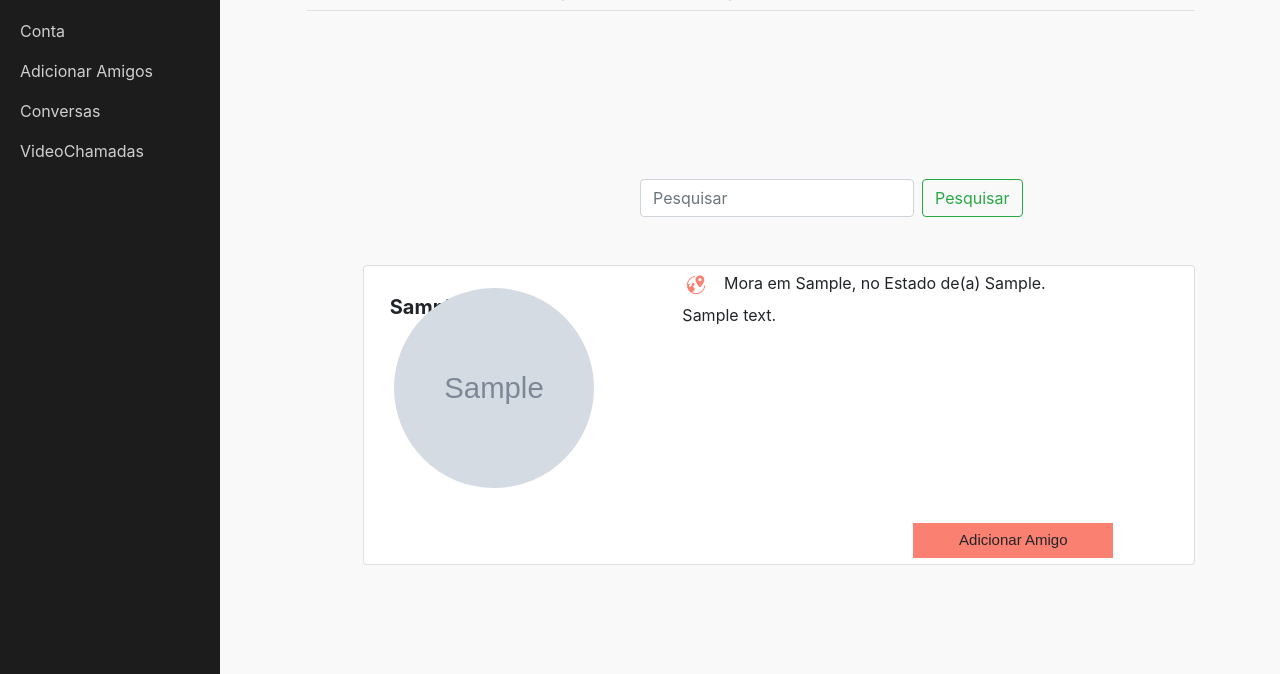
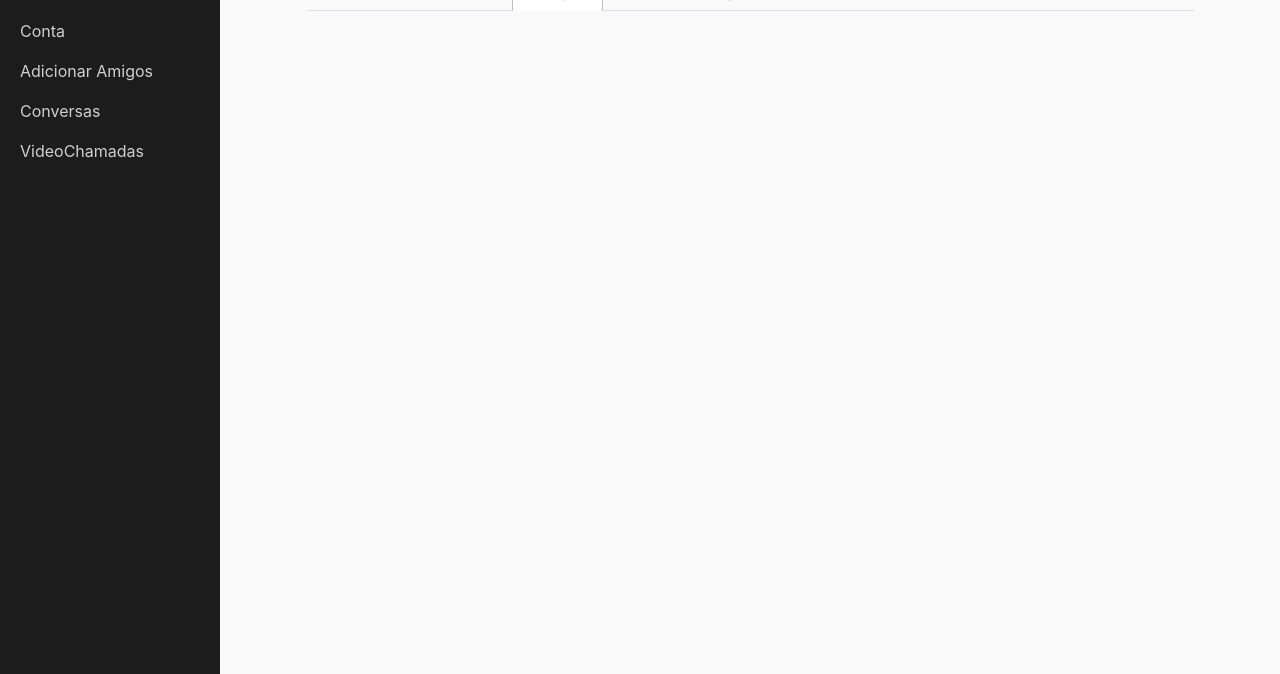
Before and after one commit to Guilherme103307/tcc-2020, a PHP site: page /poc-ingles/amigos.php in a window 1280 px wide. Shown: the part 126-800 px from the top of the page. Run offline with PHP 8.4, Linux system fonts and the light colour scheme; the visitor is signed in with stand-in values (Sample User, id 1); tables that the repository leaves empty hold one stand-in row (values such as "Sample post"); grey boxes marked "Sample" are stand-in pictures; some libraries are stand-ins or nearby versions; some web fonts are replaced.

Commit message:
Update amigos.php

```diff
--- a/Views/amigos.php
+++ b/Views/amigos.php
@@ -1,6 +1,6 @@
 <?php
 	if (!isset($_SESSION)) session_start();
-
+$Nome = $_SESSION['nome'];
  ?>
 <!DOCTYPE html>
 <html>
@@ -29,21 +29,30 @@
     <div class="container theme-showcase" role="main" >
 <ul class="nav nav-tabs justify-content-center" style="margin-left: 20%" role="tablist">
   <li class="nav-item" role="presentation" >
-    <a class="nav-link" aria-controls="amigos" href="#amigos" role="tab" data-toggle="tab">Amigos</a>
+    <a class="nav-link" href="amigos.php" style="background-color: white; color:#808080; border-color: #C0C0C0; border-bottom: none;">Amigos</a>
   </li>
   <li class="nav-item" role="presentation">
-    <a class="nav-link" href="#Adicionar" aria-controls="Adicionar" role="tab" data-toggle="tab">Adicionar Amigos</a>
+    <a class="nav-link" href="Adicionar.php" >Adicionar Amigos</a>
   </li>
    <li class="nav-item" role="presentation">
-    <a class="nav-link" href="#solicita" aria-controls="solicita" role="tab" data-toggle="tab">Solicitações de Amizade</a>
+    <a class="nav-link" href="solicita.php" >Solicitações de Amizade</a>
   </li>
 
 </ul>
  <div class="tab-content">
-   <div  role="tabpanel" class="tab-pane active" id="amigos">
      <div class="principal">
       <br><br><br>
         <div class="principal" >
+     <div style="bottom: 2%;text-shadow: 2px -2px 10px black; font-size:20px;color: white; margin-left: 45%;"><?php
+      if(isset($_SESSION['msg'])){?>
+
+        <?php
+
+        echo $_SESSION['msg'];
+        unset($_SESSION['msg']);
+
+      }?>
+      </div>
       <br><br>
 
   <?php
@@ -67,10 +76,13 @@
       $uf_pesquisa = $line['uf'];
       $descricao_pesquisa = $line['descricao'];
 }
+
+          if ( $nome_pesquisa != $Nome) {
+
       ?>
           <div class="card">
 
-          <div class="header"> <?php echo $nome_pesquisa?> Enviou uma Solicitação de Amizade</div>
+          <div class="header"> <?php echo $nome_pesquisa?> </div>
 
          <?php if ( $nacio_pesquisa == "Americano") {
           ?>
@@ -85,17 +97,16 @@
 
           <div class="content3"> &nbsp;  &nbsp; &nbsp; &nbsp;  &nbsp; &nbsp;<?php echo $descricao_pesquisa?></div>
 
-          <form method="POST" action="../Controllers/status.php?status= 1">
-            <input  type="hidden" id="convite" name="convite" autofocus="" display= "inline"  value="<?php echo $id_convite ?>">
-             <button class="btn1" name="aceitar" type="submit">
-             Excluir Amigo </button>
-          </form>
+
+        <?php
+        echo "<a href='../Controllers/deleteAmigo.php?id=" . $id_convite ."'class='btn1' style='text-decoration: none;color: inherit; text-align: center; padding-top: 0.5%;'data-confirm='Tem certeza de que deseja excluir o item selecionado?'>Excluir Amigo</a><br>";
+        ?>
 
         </div>
 
   <br><br>
 
- <?php   }
+ <?php   }}
   ?> <?php
   $id = $_SESSION['idUsuario'];
     $sql_amizade = mysqli_query($conexao, "SELECT * FROM Solicitacoes_de_Amizade WHERE status = 'Aceito' and idRemetente = $id" );
@@ -117,6 +128,8 @@
       $uf_pesquisa = $line['uf'];
       $descricao_pesquisa = $line['descricao'];
 }
+          if ( $nome_pesquisa != $Nome) {
+
       ?>
           <div class="card">
 
@@ -131,168 +144,31 @@
 
           <div class="photo"><img src="../foto/<?php echo $img_pesquisa?>" class="photo"></div>
 
-           <div class="content2">&nbsp;<img src="../imagens/local.png" style="width: 20px;"> &nbsp; &nbsp;Mora em <?php echo $cidade_pesquisa?>, no Estado de(a) <?php echo $uf_pesquisa?>.  </div>
+           <div class="content1">&nbsp;<img src="../imagens/local.png" style="width: 20px;"> &nbsp; &nbsp;Mora em <?php echo $cidade_pesquisa?>, no Estado de(a) <?php echo $uf_pesquisa?>.  </div>
 
-          <div class="content3"> &nbsp;  &nbsp; &nbsp; &nbsp;  &nbsp; &nbsp;<?php echo $descricao_pesquisa?></div>
+          <div class="content"> &nbsp;  &nbsp; &nbsp; &nbsp;  &nbsp; &nbsp;<?php echo $descricao_pesquisa?></div>
 
-          <form method="POST" action="../Controllers/status.php?status= 1">
-            <input  type="hidden" id="convite" name="convite" autofocus="" display= "inline"  value="<?php echo $id_convite ?>">
-             <button class="btn1" name="aceitar" type="submit">
-             Excluir Amigo </button>
-          </form>
+
+   <?php
+        echo "<a href='../Controllers/deleteAmigo.php?id=" . $id_convite ."'class='btn1' style='text-decoration: none;color: inherit; text-align: center; padding-top: 0.5%;'data-confirm='Tem certeza de que deseja excluir o item selecionado?'>Excluir Amigo</a><br>";
+        ?>
 
         </div>
 
   <br><br>
 
- <?php   }
+ <?php   }}
   ?>
      </div>
    </div>
 
 
     </div>
-<div id="Adicionar" role="tabpanel" class="tab-pane active">
-
-  <div class="principal">
- <div style="bottom: 2%;text-shadow: 2px -2px 10px black; font-size:20px;color: white; margin-left: 45%;"><?php
-      if(isset($_SESSION['msg'])){?>
-
-        <?php
-
-        echo $_SESSION['msg'];
-        unset($_SESSION['msg']);
-
-      }?>
-      </div>
- <br><br>
-       <div style="margin-left: 50%">
-    <?php
-
-echo "<form class='form-inline my-2 my-lg-0' action='amigos.php' method='POST'>";
-echo "<input class='form-control mr-sm-2' type='search' placeholder='Pesquisar' aria-label='Pesquisar' name='pesquisa'>";
-echo "<button class='btn btn-outline-success my-2 my-sm-0' type='submit' value='Pesquisar'>Pesquisar</button>";
-echo "</form>";
-
-?>
-</div>
-</div>
- <br><br>
-<div class="result" >
-<?php
-
-@$termo = $_POST['pesquisa'];
-$sql_result = mysqli_query($conexao, "SELECT * FROM Usuario WHERE nome like '%$termo%' ");
-
-while($line = mysqli_fetch_array($sql_result)){
-  $id_pesquisa = $line['idUsuario'];
-  $nome_pesquisa = $line['nome'];
-  $img_pesquisa = $line['NomeImg'];
-  $nacio_pesquisa = $line['nacionalidade'];
-  $cidade_pesquisa = $line['cidade'];
-  $uf_pesquisa = $line['uf'];
-  $descricao_pesquisa = $line['descricao'];
-
-?>
-
- <?php if ( $nome_pesquisa != $Nome) {
-      ?>
- <div class="card">
-
-      <div class="header"> <?php echo $nome_pesquisa?></div>
-
-     <?php if ( $nacio_pesquisa == "Americano") {
-      ?>
-      <img src="../imagens/eua.png" class="photo1">
-    <?php  }elseif ($nacio_pesquisa == "Brasileiro") {?>
-      <img src="../imagens/brasil.png" class="photo1">
-      <?php  } ?>
-
-      <div class="photo"><img src="../foto/<?php echo $img_pesquisa?>" class="photo"></div>
-
-       <div class="content2">&nbsp;<img src="../imagens/local.png" style="width: 20px;"> &nbsp; &nbsp;Mora em <?php echo $cidade_pesquisa?>, no Estado de(a) <?php echo $uf_pesquisa?>.  </div>
-
-      <div class="content3"> &nbsp;  &nbsp; &nbsp; &nbsp;  &nbsp; &nbsp;<?php echo $descricao_pesquisa?></div>
-         <button class="btn1" name="adiciona"><a style="color: inherit;" href="../Controllers/solicita.php?cod= <?php echo $id_pesquisa ?>">
-         Adicionar Amigo</a></button>
-         <br>
   </div>
 
-  <br><br>
- <?php  } ?>
-
-
-<?php } ?>
-</div>
-</div>
-
-<div id="solicita" role="tabpanel" class="tab-pane active">
-  <div class="principal" >
-    <br><br>
-
-  <?php
-  $id = $_SESSION['idUsuario'];
-    $sql_amizade = mysqli_query($conexao, "SELECT * FROM Solicitacoes_de_Amizade WHERE status = 'Pendente' and idDestinatario = $id" );
-    while($l_amizade = mysqli_fetch_array($sql_amizade)){
-      $id_convite = $l_amizade['idRemetente'];
-
-      $id_convidado = $l_amizade['idDestinatario'];
-      $id_status = $l_amizade['status'];
-
-    @$Usuario = $id_convite;
-    $sql_result = mysqli_query($conexao, "SELECT * FROM Usuario WHERE idUsuario like '%$Usuario%' ");
-
-    while($line = mysqli_fetch_array($sql_result)){
-      $id_pesquisa = $line['idUsuario'];
-      $nome_pesquisa = $line['nome'];
-      $img_pesquisa = $line['NomeImg'];
-      $nacio_pesquisa = $line['nacionalidade'];
-      $cidade_pesquisa = $line['cidade'];
-      $uf_pesquisa = $line['uf'];
-      $descricao_pesquisa = $line['descricao'];
-}
-          ?>
-          <div class="card">
-
-          <div class="header"> <?php echo $nome_pesquisa?> Enviou uma Solicitação de Amizade</div>
-
-         <?php if ( $nacio_pesquisa == "Americano") {
-          ?>
-          <img src="../imagens/eua.png" class="photo1">
-        <?php  }elseif ($nacio_pesquisa == "Brasileiro") {?>
-          <img src="../imagens/brasil.png" class="photo1">
-          <?php  } ?>
-
-          <div class="photo"><img src="../foto/<?php echo $img_pesquisa?>" class="photo"></div>
-
-           <div class="content1">&nbsp;<img src="../imagens/local.png" style="width: 20px;"> &nbsp; &nbsp;Mora em <?php echo $cidade_pesquisa?>, no Estado de(a) <?php echo $uf_pesquisa?>.  </div>
-
-          <div class="content"> &nbsp;  &nbsp; &nbsp; &nbsp;  &nbsp; &nbsp;<?php echo $descricao_pesquisa?></div>
-
-          <form method="POST" action="../Controllers/status.php?status= 1">
-            <input  type="hidden" id="convite" name="convite" autofocus="" display= "inline"  value="<?php echo $id_convite ?>">
-             <button class="btn1" name="aceitar" type="submit">
-             Aceitar Solicitação </button>
-          </form>
-          <form method="POST" action="../Controllers/status.php?status= 0">
-            <input  type="hidden" id="convite" name="convite" autofocus="" display= "inline"  value="<?php echo $id_convite ?>">
-             <button class="btn2" name="aceitar" type="submit">
-             Recusar Solicitação </button>
-             <br>
-          </form>
-        </div>
-
-  <br><br>
-
- <?php   }
-  ?>
-</div>
-</div>
-</div>
-</div>
-</div>
-<script src="https://ajax.googleapis.com/ajax/libs/jquery/1.11.3/jquery.min.js"></script>
-
-    <script src="../js/bootstrap.min.js"></script>
+  <script src="https://code.jquery.com/jquery-3.3.1.slim.min.js"></script>
+    <script src="https://cdnjs.cloudflare.com/ajax/libs/popper.js/1.14.0/umd/popper.min.js"></script>
+    <script src="https://stackpath.bootstrapcdn.com/bootstrap/4.1.0/js/bootstrap.min.js"></script>
+    <script src="../js/modal3.js"></script>
 </body>
 </html>
```
Lines whose indentation alone changed are shown as unchanged.
